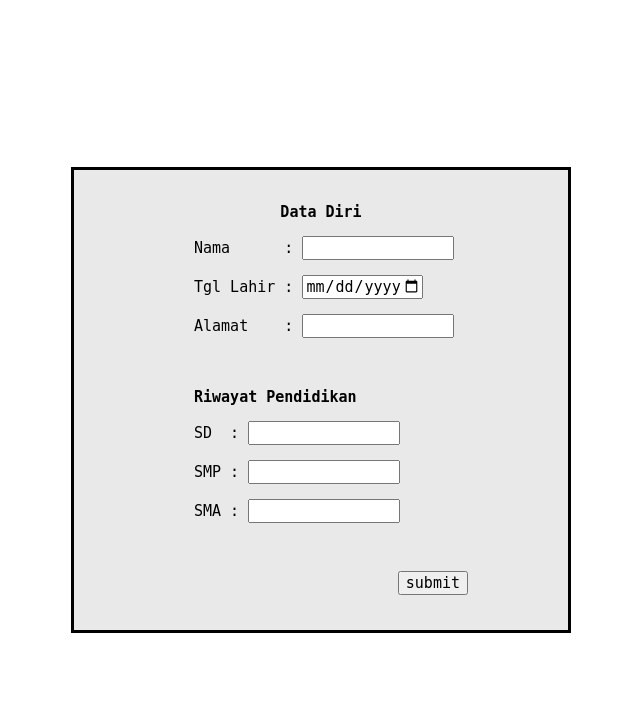
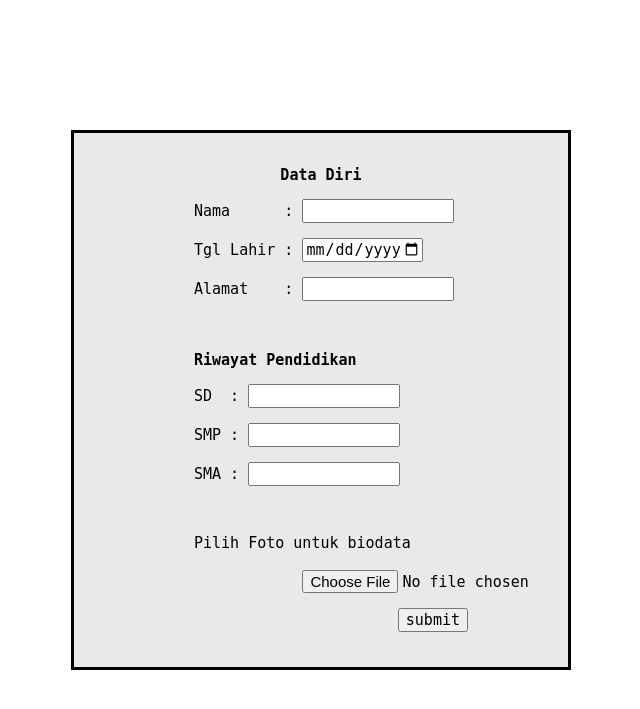
Before and after one commit to RaffiAdyatma/Tugas5PemWeb, a PHP site: page /form.php in a window 1280 px wide. Shown: the top 709 px of the page, without its empty margins (319-959 px from the left). Run offline with PHP 8.4, Linux system fonts and the light colour scheme; the visitor is signed in with stand-in values (Sample User, id 1).

Commit message:
Add files via upload

```diff
--- a/biodata.php
+++ b/biodata.php
@@ -13,6 +13,7 @@
     $sd = $_SESSION["biodata"]["SD"];
     $smp = $_SESSION["biodata"]["SMP"];
     $sma = $_SESSION["biodata"]["SMA"];
+    $foto = $_SESSION["biodata"]["foto"];
 
 ?>
 
@@ -28,6 +29,7 @@
 <body>
     <div class="box">
         <div class="left">
+            <img src=<?php echo $foto;?> alt="foto diri">
             <h2 class="nama"><?php echo $nama; ?></h2>
             <p class="email"><?php echo $email; ?></p>
             <p class="tgl">Tgl Lahir : <br><?php echo $tglLahir; ?></p>
--- a/form.php
+++ b/form.php
@@ -11,9 +11,6 @@
     }
 
     function handleBiodata(){
-
-
-
         if ($_POST["nama"]=="") {
             return "Kolom Nama Kosong";
         }
@@ -26,7 +23,41 @@
         else if ($_POST["SD"]=="" || $_POST["SMP"]=="" || $_POST["SMA"]=="") {
             return "Isi Semua Kolom Yang Kosong";
         }
-        else{
+
+
+        if (isset($_FILES["foto"]) && $_FILES["foto"]["error"] === 0) {
+            $filename = $_FILES["foto"]["name"];
+            $filetype = $_FILES["foto"]["type"];
+            $filesize = $_FILES["foto"]["size"];
+
+            // memastikan folder upload tersedia
+            $uploadDir = "upload/";
+            if (!is_dir($uploadDir)) {
+                mkdir($uploadDir, 0755, true);
+            }
+
+            // extensi file (.png / .jpeg / .jpg)
+            $ext = strtolower(pathinfo($filename, PATHINFO_EXTENSION));
+
+            // membuat nama file
+            $destination = $uploadDir . "foto." . $ext;
+
+            // jika sudah ada dalam folder maka dihapus dulu
+            // bagian ini bisa dihapus/dikomen, hanya ada untuk save space
+            if (file_exists($destination)) {
+                unlink($destination);
+            }
+
+            // copy file dari temp ke folder upload
+            if (!move_uploaded_file($_FILES["foto"]["tmp_name"], $destination)) {
+                return "Error: gagal menyimpan gambar";
+            }
+        } else {
+            return "tidak ada foto diri";
+        }
+
+
+
         $_SESSION["biodata"]["nama"] = $_POST["nama"];
         $_SESSION["biodata"]["tglLahir"] = $_POST["tglLahir"];
         $_SESSION["biodata"]["alamat"] = $_POST["alamat"];
@@ -34,9 +65,10 @@
         $_SESSION["biodata"]["SMP"] = $_POST["SMP"];
         $_SESSION["biodata"]["SMA"] = $_POST["SMA"];
 
+        $_SESSION["biodata"]["foto"] = $destination;
+
         header("Location: biodata.php");
         exit;
-        }
 
     }
 
@@ -53,7 +85,7 @@
 
         <h2 class="dataDiri">Data Diri</h2>
 
-        <form action="" method="post">
+        <form action="" enctype="multipart/form-data" method="post">
             <p>Nama      : <input type="text" name="nama"
                 <?php
                     echo isset($_POST["nama"]) ? 'value="'.$_POST["nama"].'"' : "";
@@ -86,6 +118,10 @@
                     echo isset($_POST["SMA"]) ? 'value="'.$_POST["SMA"].'"' : "";
                 ?>
             ></p><br>
+            <p class="foto">Pilih Foto untuk biodata<br>
+            <input  type="file"
+                    name="foto"
+                    accept="image/*"></p>
             <p class="submitButton"><input type="submit" name="submit" value="submit"></p>
         </form>
 
```
Also changed, not shown: css/biodata.css (+11 -0 lines). Lines whose indentation alone changed are shown as unchanged.
